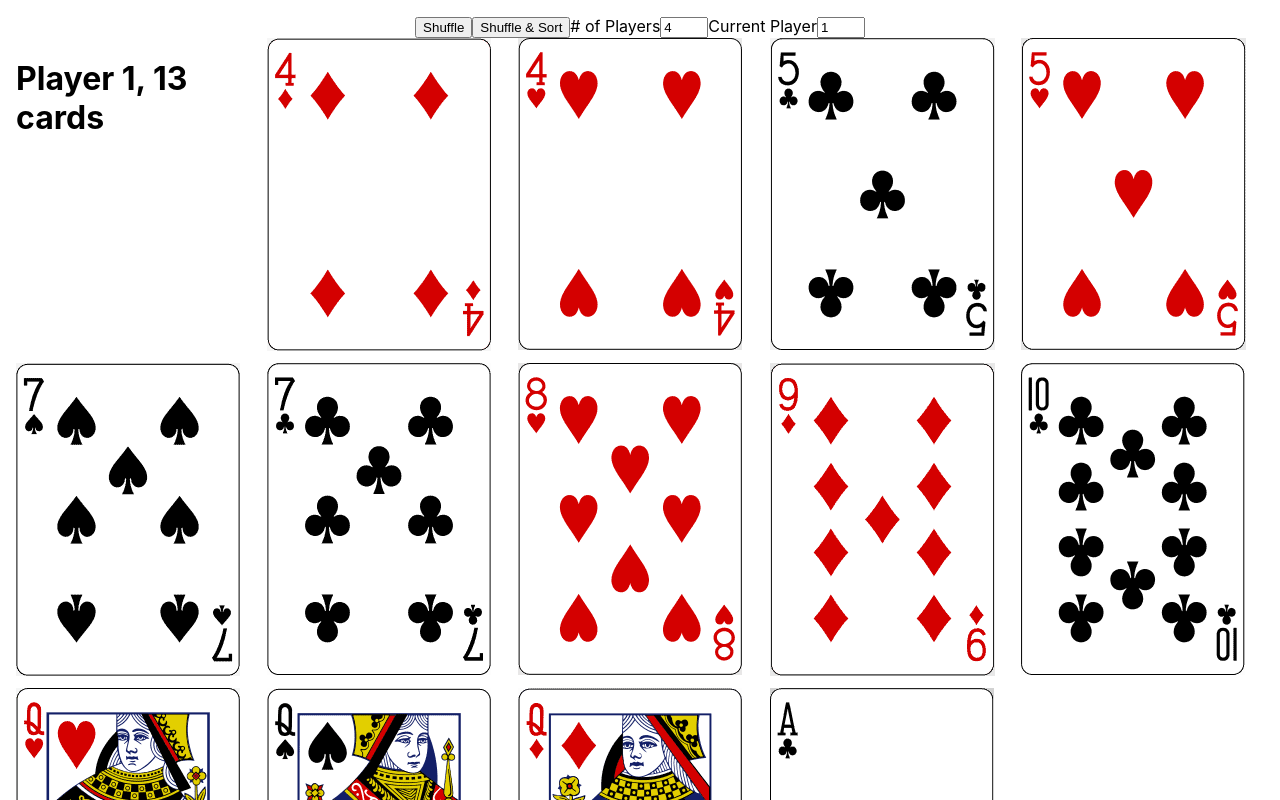
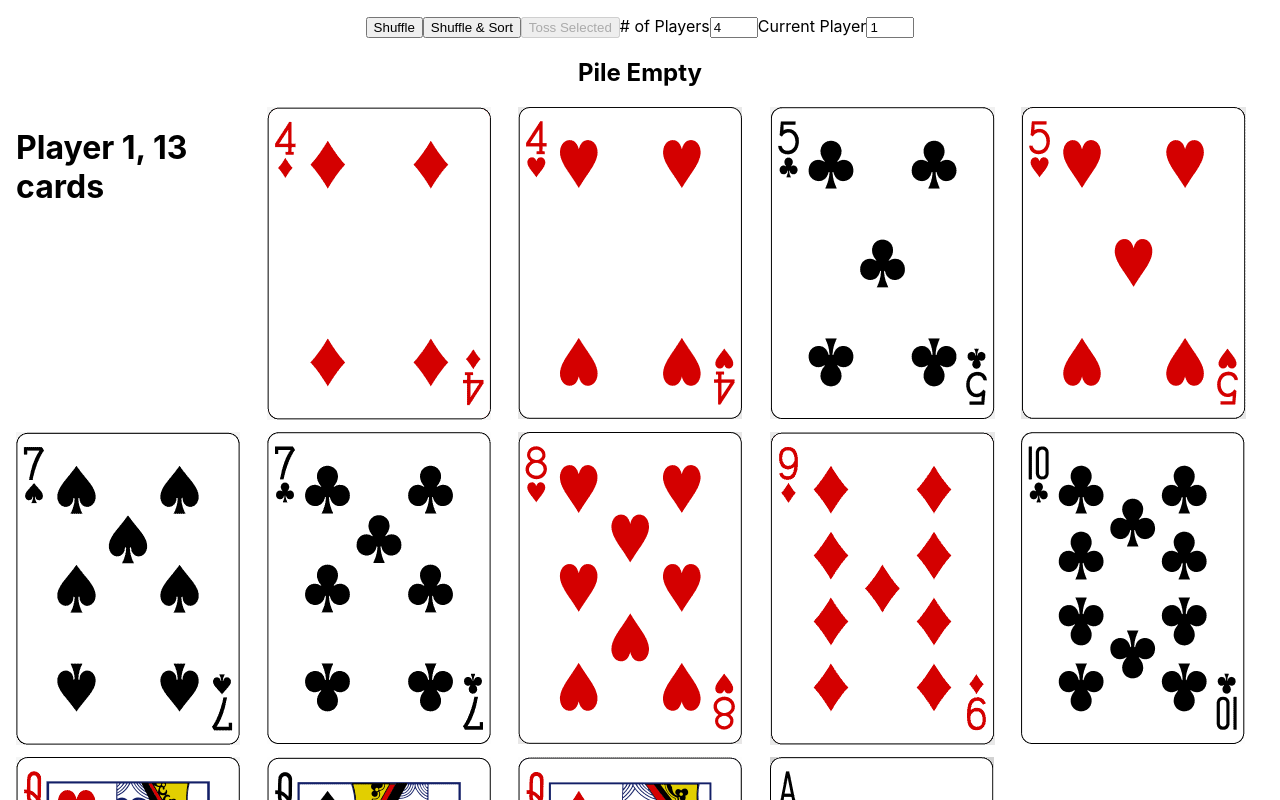
Before and after one commit to el-siph/daifugo-online, a React (Create React App) app: page / in a window 1280 px wide. Shown: the top 800 px of the page. Built offline with nearby package versions, Linux system fonts and the light colour scheme.

Commit message:
Add behavior for tossing Cards from PlayerDeck to PileDeck; enforce selectable Cards when a PileDeck is active; replace `pips` getting with more robust `getPips` calculator.

```diff
--- a/src/App.tsx
+++ b/src/App.tsx
@@ -35,6 +35,12 @@ function App() {
     setDeck(deck);
   }
 
+  const updateCurrentPlayerDeck = (updatedDeck: PlayerDeck): void => {
+    const newPlayerDecks = [...playerDecks];
+    newPlayerDecks[currentPlayerID-1] = updatedDeck;
+    setPlayerDecks(newPlayerDecks);
+  }
+
   const handleShuffleDeck = (): void => {
     if (deck !== null) {
       deck.shuffleDeck();
@@ -45,7 +51,6 @@ function App() {
   }
 
   const handleCardSelection = (card: Card) => {
-    const newPlayerDecks = [...playerDecks];
     const updatedDeck = playerDecks[currentPlayerID-1];
 
     if (updatedDeck.hasSelectedCard(card)) {
@@ -54,9 +59,32 @@ function App() {
       updatedDeck.addSelectedCards(card);
     }
 
-    newPlayerDecks[currentPlayerID] = updatedDeck;
-    setPlayerDecks(newPlayerDecks);
+    updateCurrentPlayerDeck(updatedDeck);
+  }
 
+  const handleTossSelectedIntoPile = (): void => {
+    const newPile = new PileDeck(currentPile.cards);
+    const playerDeck = playerDecks[currentPlayerID-1];
+    const selectedCards = playerDeck.takeSelectedCards();
+    console.log("selectedCards", selectedCards);
+    if (selectedCards.length > 0) {
+      newPile.addCards(selectedCards);
+      setCurrentPile(newPile);
+    }
+    updateCurrentPlayerDeck(playerDeck);
+
+    console.log("New Pile", newPile);
+  }
+
+  const isCardSelectable = (card: Card): boolean => {
+    const playerDeck = playerDecks[currentPlayerID-1];
+    // if: Player has no selected Cards, then: return whether the Card has more Pips than top Card on Pile (0 if no Card in Pile)
+    if (playerDeck.getSelectedCards().length < 1 && (currentPile.peekTopPips() < card.getPips())) {
+      return true;
+    // else if: Player has selected a Card; then: return whether the Card has an equal number of Pips
+    } else {
+      return playerDeck.getLastSelectedCard()?.getPips() === card.getPips()
+    }
   }
 
   // Render Components
@@ -67,11 +95,11 @@ function App() {
         { playerDeck.playerID === currentPlayerID && playerDeck.cards.map(card => {
           const playerDeck = playerDecks[currentPlayerID-1];
           return <CardComponent
-            key={`card-${card.suit}${card.pips}`}
+            key={`card-${card.suit}${card.getPips()}`}
             card={card}
             handleClick={() => handleCardSelection(card)}
             isSelected={playerDeck.hasSelectedCard(card)}
-            isSelectable={playerDeck.getSelectedCards().length < 1 || playerDeck.getLastSelectedCard().pips === card.pips}
+            isSelectable={isCardSelectable(card)}
             />
         })
       }
@@ -79,14 +107,30 @@ function App() {
     })}
     </div>
 
+    const pileDisplay = currentPile?.getCardCount() < 1 ? <h2>Pile Empty</h2> : <div className='card-pile'>
+      { currentPile.peekTopCards().map(card => {
+        return <CardComponent
+        key={`card-${card.suit}${card.getPips()}`}
+        card={card}
+        handleClick={() => handleCardSelection(card)}
+        isSelected={false}
+        isSelectable={false}
+        />
+      }) }
+    </div>
+
+
   return (
     <div className="App">
       <section className='debug-actions'>
         <button onClick={() => handleShuffleDeck()}>Shuffle</button>
         <button onClick={() => prepareDeck()}>Shuffle & Sort</button>
+        <button onClick={() => handleTossSelectedIntoPile()} disabled={playerDecks[currentPlayerID-1]?.getSelectedCards().length < 1}>Toss Selected</button>
         <label># of Players<input type="number" min={1} max={7} value={playerCount} onChange={e => setPlayerCount(e.target.value as unknown as PlayerCount)} /></label>
         <label>Current Player<input type="number" min={1} max={playerCount} value={currentPlayerID} onChange={e => setCurrentPlayerID(parseInt(e.target.value))} /></label>
       </section>
+
+      {pileDisplay}
 
       {deckDisplay}
 
--- a/src/models/Card.ts
+++ b/src/models/Card.ts
@@ -81,7 +81,12 @@ class Card {
         return "Undefined";
     }
 
-    get pips() { return this._pips; }
+    getPips(aceIsFourteen: boolean=false, twoIsFifteen: boolean=false) {
+        if (this._pips === 1 && aceIsFourteen) { return 14; }
+        else if (this._pips === 2 && twoIsFifteen) { return 15; }
+        else { return this._pips; }
+    }
+
     get suit() { return this._suit; }
     get imageURI() { return this._imageURI; }
 }
--- a/src/models/Deck.ts
+++ b/src/models/Deck.ts
@@ -73,11 +73,11 @@ export class Deck {
        let sortedRegular: Card[] = [];
        let heldCards: Card[] = [];
 
-        sortedCards = this._cards.sort((c1, c2) => c1.pips - c2.pips);
+        sortedCards = this._cards.sort((c1, c2) => c1.getPips() - c2.getPips());
 
         sortedCards.forEach((card) => {
-            if (aceIsFourteen && card.pips === 1) { heldCards.push(card); }
-            else if (twoIsFifteen && card.pips === 2) { heldCards.push(card); }
+            if (aceIsFourteen && card.getPips() === 1) { heldCards.push(card); }
+            else if (twoIsFifteen && card.getPips() === 2) { heldCards.push(card); }
             else { sortedRegular.push(card); }
         });
 
@@ -131,6 +131,14 @@ export class PileDeck extends Deck {
         } else {
             return undefined;
         }
+    }
+
+    /**
+     * @returns number of Pips for the Top Card (0, if Pile is empty)
+     */
+    peekTopPips(): number {
+        if (this._topCard) { return this._topCard.getPips(); }
+        return 0;
     }
 
     override addCards(newCards: Card | Card[]) {
```
